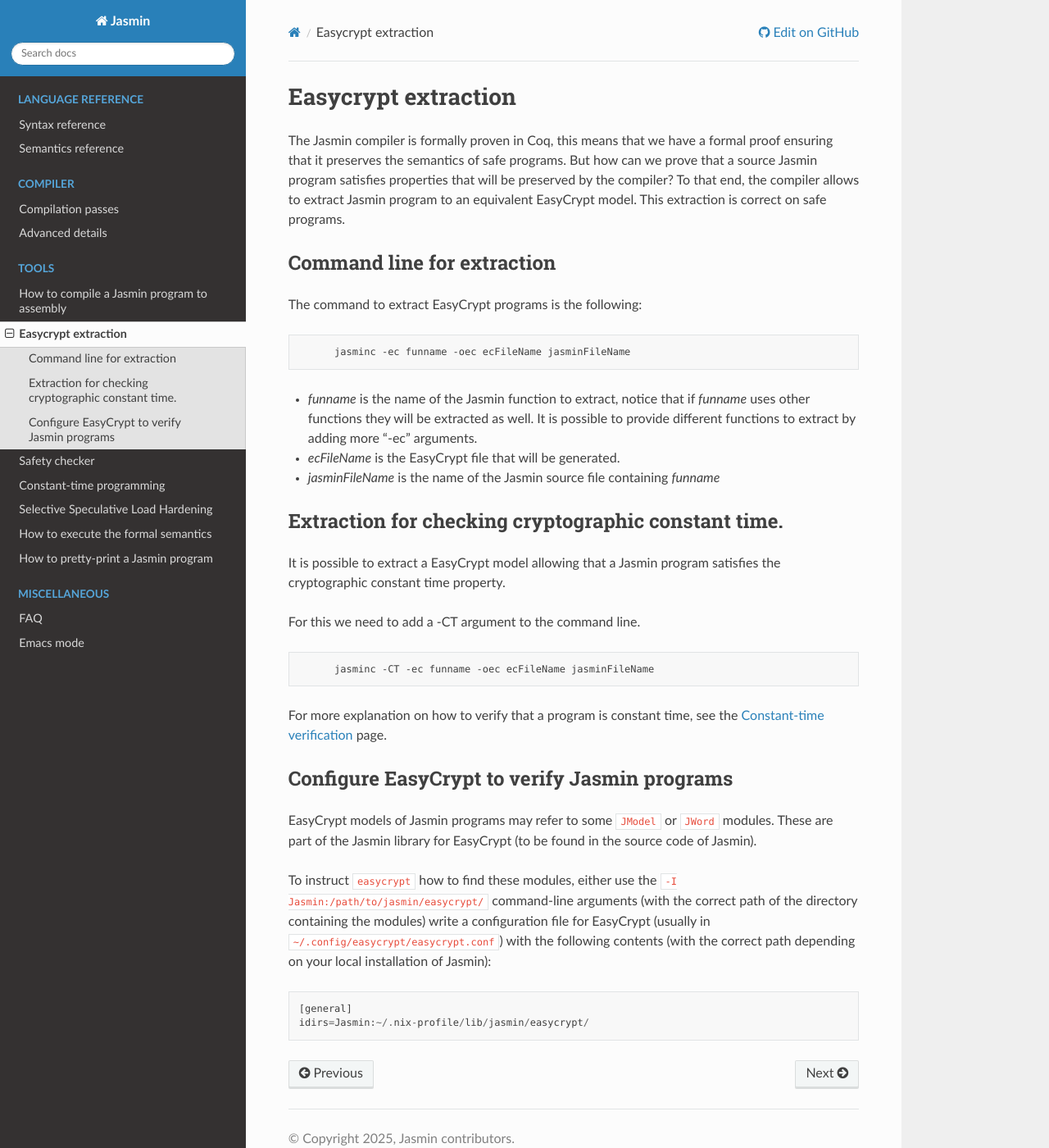
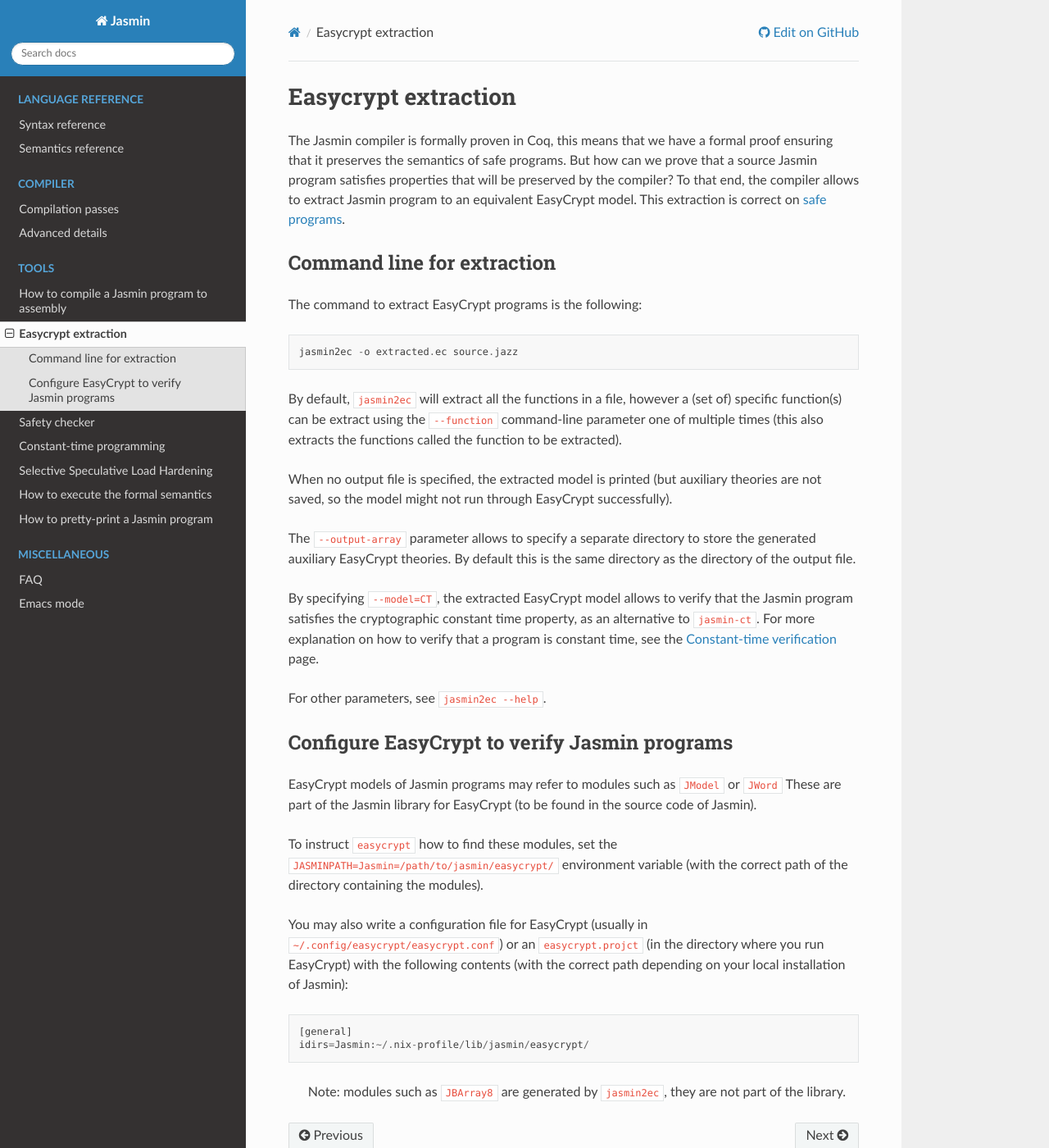
Before and after one commit to lyonel2017/jasmin-doc, a Sphinx documentation site: the page built from source/tools/jasmin2ec.md, in a window 1280 px wide and 1400 px high. Shown: the whole window at 82% size. Built offline with Sphinx 7.4.7 and the Read the Docs theme 3.1.0, drawn with Linux system fonts in a browser that asks for light colours.

Commit message:
extraction

````diff
--- a/source/tools/jasmin2ec.md
+++ b/source/tools/jasmin2ec.md
@@ -1,38 +1,51 @@
 # Easycrypt extraction
 
 The Jasmin compiler is formally proven in Coq, this means that we have a formal proof ensuring that it preserves the semantics of safe programs. But how can we prove that a source Jasmin program satisfies properties that will be preserved by the compiler?
-To that end, the compiler allows to extract Jasmin program to an equivalent EasyCrypt model. This extraction is correct on safe programs.
+To that end, the compiler allows to extract Jasmin program to an equivalent EasyCrypt model. This extraction is correct on [safe programs](safety_checker).
+
 ## Command line for extraction
+
 The command to extract EasyCrypt programs is the following:
 
-          jasminc -ec funname -oec ecFileName jasminFileName
+```
+jasmin2ec -o extracted.ec source.jazz
+```
 
-* _funname_ is the name of the Jasmin function to extract, notice that if _funname_ uses other functions they will be extracted as well. It is possible to provide different functions to extract by adding more "-ec" arguments.
-* _ecFileName_ is the EasyCrypt file that will be generated.
-* _jasminFileName_ is the name of the Jasmin source file containing _funname_
+By default, `jasmin2ec` will extract all the functions in a file, however a
+(set of) specific function(s) can be extract using the `--function`
+command-line parameter one of multiple times (this also extracts the functions
+called the function to be extracted).
 
+When no output file is specified, the extracted model is printed (but auxiliary
+theories are not saved, so the model might not run through EasyCrypt
+successfully).
 
-## Extraction for checking cryptographic constant time.
-It is possible to extract a EasyCrypt model allowing that a Jasmin program satisfies the cryptographic constant time property.
+The `--output-array` parameter allows to specify a separate directory to store
+the generated auxiliary EasyCrypt theories. By default this is the same
+directory as the directory of the output file.
 
-For this we need to add a -CT argument to the command line.
+By specifying `--model=CT`, the extracted EasyCrypt model allows to verify that
+the Jasmin program satisfies the cryptographic constant time property, as an alternative to `jasmin-ct`.
+For more explanation on how to verify that a program is constant time, see the [Constant-time verification](ct) page.
 
-          jasminc -CT -ec funname -oec ecFileName jasminFileName
-
-For more explanation on how to verify that a program is constant time, see the [Constant-time verification](ct) page.
+For other parameters, see `jasmin2ec --help`.
 
 ## Configure EasyCrypt to verify Jasmin programs
 
-EasyCrypt models of Jasmin programs may refer to some `JModel` or `JWord` modules.
+EasyCrypt models of Jasmin programs may refer to modules such as `JModel` or `JWord`
 These are part of the Jasmin library for EasyCrypt (to be found in the source code of Jasmin).
 
 To instruct `easycrypt` how to find these modules,
-either use the `-I Jasmin:/path/to/jasmin/easycrypt/` command-line arguments
-(with the correct path of the directory containing the modules)
-write a configuration file for EasyCrypt (usually in `~/.config/easycrypt/easycrypt.conf`) with the following contents
-(with the correct path depending on your local installation of Jasmin):
+set the `JASMINPATH=Jasmin=/path/to/jasmin/easycrypt/` environment variable
+(with the correct path of the directory containing the modules).
 
+You may also write a configuration file for EasyCrypt (usually in
+`~/.config/easycrypt/easycrypt.conf`) or an `easycrypt.projct` (in the
+directory where you run EasyCrypt) with the following contents (with the
+correct path depending on your local installation of Jasmin):
 ~~~
 [general]
 idirs=Jasmin:~/.nix-profile/lib/jasmin/easycrypt/
 ~~~
+
+> Note: modules such as `JBArray8` are generated by `jasmin2ec`, they are not part of the library.
````
Also changed, not shown: source/tools/ct.md (+14 -20 lines).
